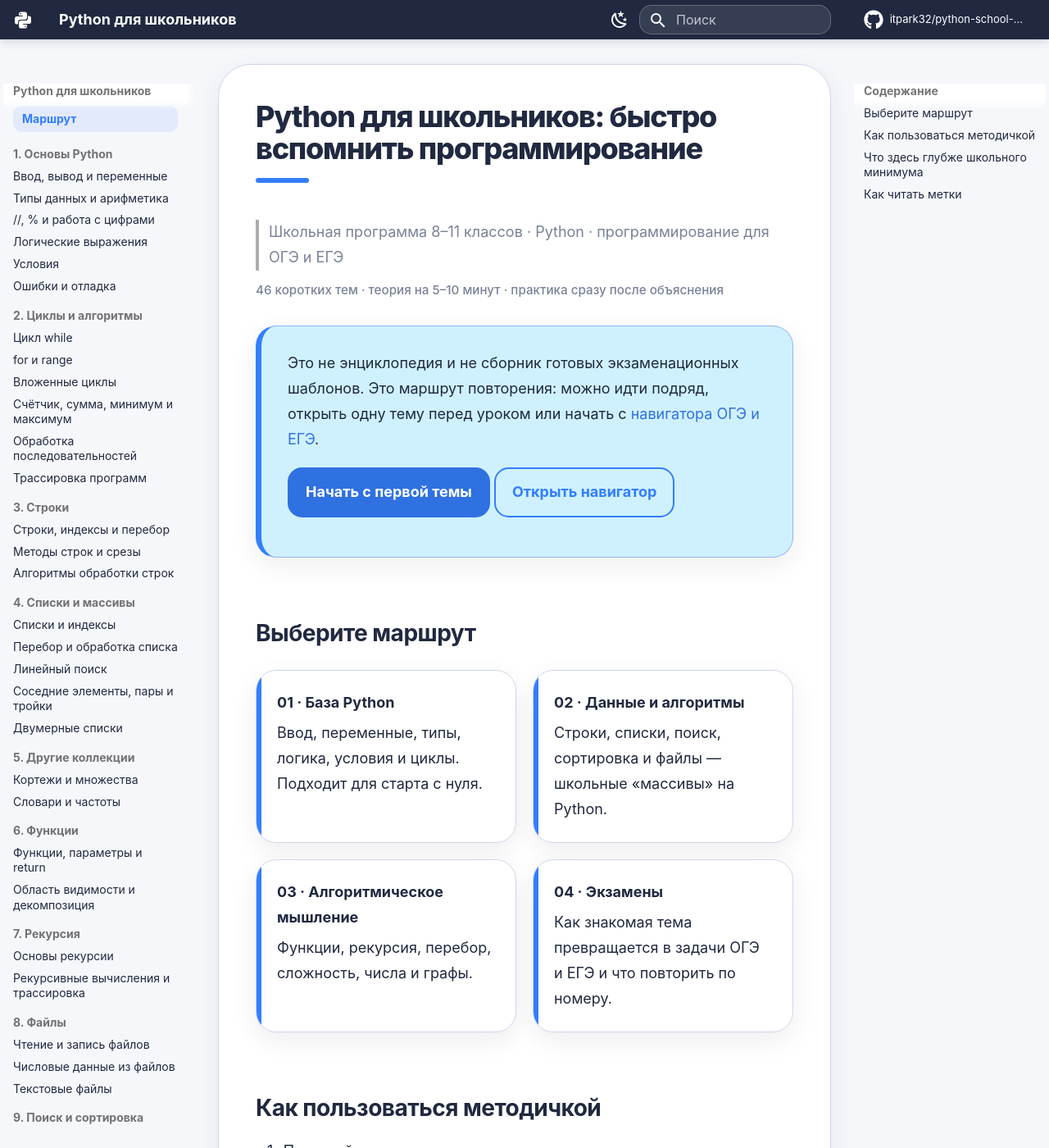
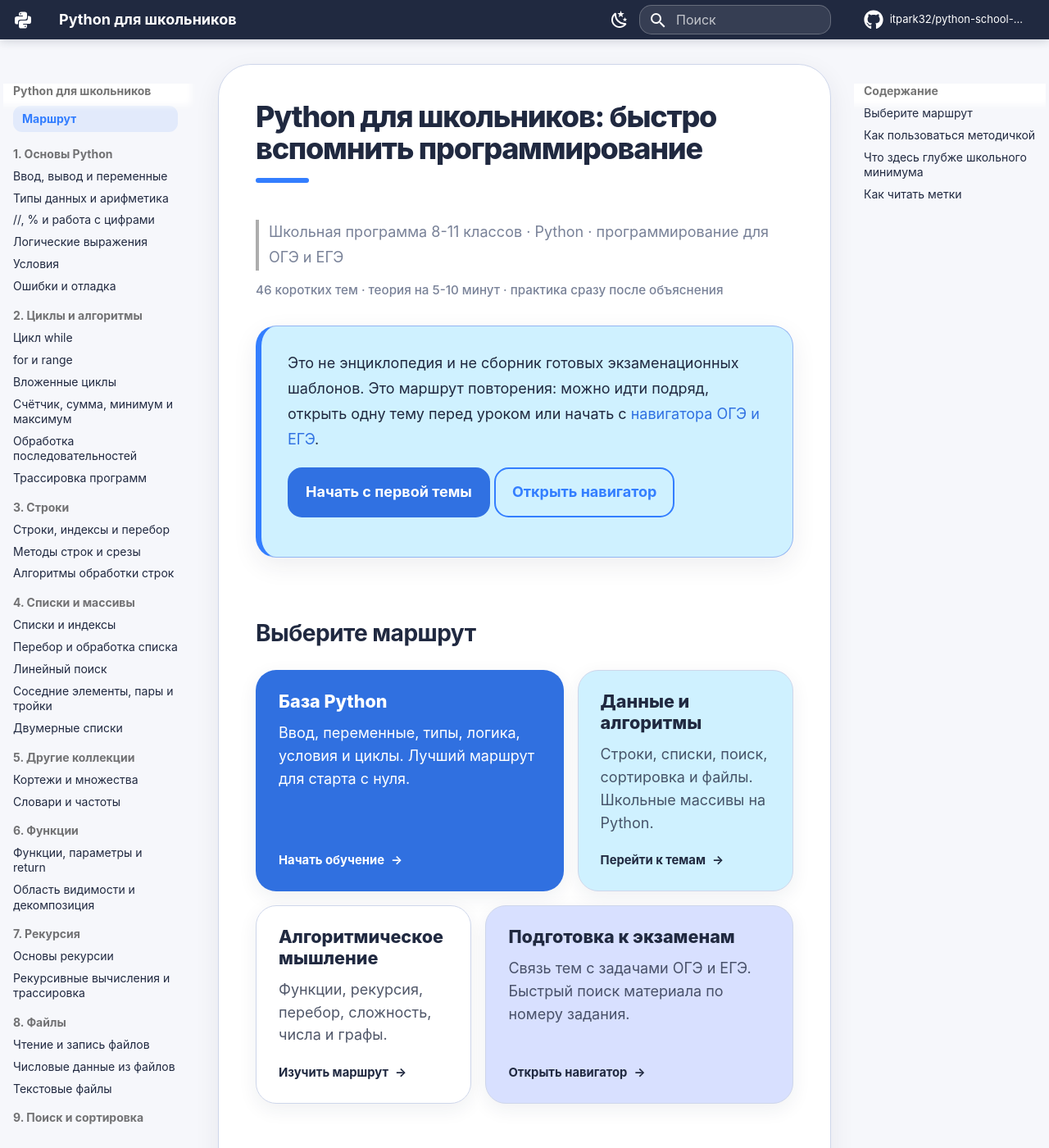
Before and after one commit to itpark32/python-school-metodichka, an MkDocs documentation site: the page built from docs/index.md, in a window 1280 px wide and 1400 px high. Shown: the whole window at 82% size. Built offline with MkDocs 1.6.1 and Material for MkDocs 9.7.7, drawn with Linux system fonts in a browser that asks for light colours; comment, search, counter and statistics services are not loaded; some of the changed text lies outside the part shown.

Commit message:
Переработать карточки маршрутов

```diff
--- a/docs/index.md
+++ b/docs/index.md
@@ -1,8 +1,8 @@
 # Python для школьников: быстро вспомнить программирование
 
-> Школьная программа 8–11 классов · Python · программирование для ОГЭ и ЕГЭ
+> Школьная программа 8-11 классов · Python · программирование для ОГЭ и ЕГЭ
 
-<p class="reading-time">46 коротких тем · теория на 5–10 минут · практика сразу после объяснения</p>
+<p class="reading-time">46 коротких тем · теория на 5-10 минут · практика сразу после объяснения</p>
 
 <div class="route-card" markdown>
 
@@ -16,10 +16,26 @@
 ## Выберите маршрут
 
 <div class="topic-grid">
-  <div class="topic-card"><strong>01 · База Python</strong>Ввод, переменные, типы, логика, условия и циклы. Подходит для старта с нуля.</div>
-  <div class="topic-card"><strong>02 · Данные и алгоритмы</strong>Строки, списки, поиск, сортировка и файлы — школьные «массивы» на Python.</div>
-  <div class="topic-card"><strong>03 · Алгоритмическое мышление</strong>Функции, рекурсия, перебор, сложность, числа и графы.</div>
-  <div class="topic-card"><strong>04 · Экзамены</strong>Как знакомая тема превращается в задачи ОГЭ и ЕГЭ и что повторить по номеру.</div>
+  <a class="topic-card topic-card--primary" href="basics/input-output-variables/">
+    <strong>База Python</strong>
+    <span>Ввод, переменные, типы, логика, условия и циклы. Лучший маршрут для старта с нуля.</span>
+    <span class="topic-card__action">Начать обучение <span aria-hidden="true">→</span></span>
+  </a>
+  <a class="topic-card topic-card--algorithms" href="strings/basics/">
+    <strong>Данные и алгоритмы</strong>
+    <span>Строки, списки, поиск, сортировка и файлы. Школьные массивы на Python.</span>
+    <span class="topic-card__action">Перейти к темам <span aria-hidden="true">→</span></span>
+  </a>
+  <a class="topic-card topic-card--thinking" href="functions/basics/">
+    <strong>Алгоритмическое мышление</strong>
+    <span>Функции, рекурсия, перебор, сложность, числа и графы.</span>
+    <span class="topic-card__action">Изучить маршрут <span aria-hidden="true">→</span></span>
+  </a>
+  <a class="topic-card topic-card--exams" href="exams/navigator/">
+    <strong>Подготовка к экзаменам</strong>
+    <span>Связь тем с задачами ОГЭ и ЕГЭ. Быстрый поиск материала по номеру задания.</span>
+    <span class="topic-card__action">Открыть навигатор <span aria-hidden="true">→</span></span>
+  </a>
 </div>
 
 ## Как пользоваться методичкой
@@ -36,12 +52,12 @@
 
 ## Что здесь глубже школьного минимума
 
-Мы показываем нормальный Python: функции, несколько файлов, исключения, классы и `dataclass`. Но не уходим в веб-разработку, базы данных, ботов и промышленную архитектуру — внимание остаётся на школьных алгоритмах.
+Мы показываем нормальный Python: функции, несколько файлов, исключения, классы и `dataclass`. Но не уходим в веб-разработку, базы данных, ботов и промышленную архитектуру. Внимание остаётся на школьных алгоритмах.
 
 ## Как читать метки
 
 <div class="tags">
-  <span class="tag">8 класс</span><span class="tag">9 класс</span><span class="tag">10–11 класс</span><span class="tag tag--oge">ОГЭ</span><span class="tag tag--ege">ЕГЭ</span><span class="tag tag--plus">Python+</span>
+  <span class="tag">8 класс</span><span class="tag">9 класс</span><span class="tag">10-11 класс</span><span class="tag tag--oge">ОГЭ</span><span class="tag tag--ege">ЕГЭ</span><span class="tag tag--plus">Python+</span>
 </div>
 
 Метки показывают не строгую границу программы, а удобную точку входа. Нумерация экзаменационных заданий может меняться; на страницах экзаменов отдельно отмечены утверждённая модель 2026 года и проекты ФИПИ 2027 года.
--- a/docs/stylesheets/extra.css
+++ b/docs/stylesheets/extra.css
@@ -46,6 +46,12 @@
   --card-border: var(--color-border);
   --card-radius: var(--itpark-radius);
   --card-shadow: var(--itpark-shadow);
+  --topic-primary-bg: color-mix(in srgb, var(--itpark-accent) 84%, var(--itpark-dark));
+  --topic-primary-fg: var(--itpark-white);
+  --topic-algorithms-bg: color-mix(in srgb, var(--itpark-blue-light) 62%, var(--itpark-white));
+  --topic-thinking-bg: var(--itpark-white);
+  --topic-exams-bg: color-mix(in srgb, var(--itpark-violet) 42%, var(--itpark-white));
+  --topic-card-fg: var(--itpark-dark);
   --button-bg: var(--color-link);
   --button-bg-hover: var(--color-link-hover);
   --button-fg: var(--color-on-primary);
@@ -86,6 +92,14 @@
   --color-on-code: #f4f7ff;
   --color-inline-code: #2b3857;
   --nav-active-bg: rgb(112 165 255 / 14%);
+  --card-bg: var(--color-surface);
+  --card-border: var(--color-border);
+  --topic-primary-bg: color-mix(in srgb, var(--itpark-accent) 84%, #171d2e);
+  --topic-primary-fg: #f8faff;
+  --topic-algorithms-bg: #243653;
+  --topic-thinking-bg: #202940;
+  --topic-exams-bg: #30385c;
+  --topic-card-fg: #f4f7ff;
   --itpark-shadow: 0 0.5rem 1.5rem rgb(0 0 0 / 18%);
   --itpark-shadow-hover: 0 0.75rem 2rem rgb(0 0 0 / 28%);
   --md-primary-fg-color: var(--itpark-dark);
@@ -173,24 +187,69 @@ body {
 }
 .route-card p:first-child { margin-top: 0; }
 
-.topic-grid { display: grid; grid-template-columns: repeat(2, minmax(0, 1fr)); gap: 1rem; margin: 1.25rem 0 2rem; }
+.topic-grid {
+  display: grid;
+  grid-template-columns: repeat(12, minmax(0, 1fr));
+  gap: 0.85rem;
+  margin: 1.25rem 0 2rem;
+}
 .topic-card {
   position: relative;
-  padding: 1.2rem 1.25rem;
+  display: flex;
+  grid-column: span 6;
+  flex-direction: column;
+  min-height: 10.5rem;
+  padding: 1.25rem 1.35rem 1.15rem;
   overflow: hidden;
   border: 1px solid var(--card-border);
   border-radius: var(--card-radius);
   background: var(--card-bg);
-  box-shadow: var(--card-shadow);
+  box-shadow: 0 0.35rem 1.15rem rgb(32 41 64 / 7%);
+  color: var(--topic-card-fg);
+  text-decoration: none;
   transition: transform 180ms ease, box-shadow 180ms ease, border-color 180ms ease;
 }
-.topic-card::before { position: absolute; inset: 0 auto 0 0; width: 0.3rem; background: var(--color-primary); content: ""; }
+.topic-card:nth-child(1),
+.topic-card:nth-child(4) { grid-column: span 7; }
+.topic-card:nth-child(2),
+.topic-card:nth-child(3) { grid-column: span 5; }
+.topic-card--primary { border-color: transparent; background: var(--topic-primary-bg); color: var(--topic-primary-fg); }
+.topic-card--algorithms { background: var(--topic-algorithms-bg); }
+.topic-card--thinking { background: var(--topic-thinking-bg); }
+.topic-card--exams { background: var(--topic-exams-bg); }
+.md-typeset a.topic-card { color: var(--topic-card-fg); text-decoration: none; }
+.md-typeset a.topic-card--primary { color: var(--topic-primary-fg); }
 .topic-card:hover {
-  transform: translateY(-0.12rem);
+  transform: translateY(-0.16rem);
   border-color: color-mix(in srgb, var(--color-primary) 44%, var(--color-border));
-  box-shadow: var(--itpark-shadow-hover);
+  box-shadow: 0 0.75rem 1.8rem rgb(32 41 64 / 14%);
+  color: var(--topic-card-fg);
+  text-decoration: none;
 }
-.topic-card strong { display: block; margin-bottom: 0.3rem; color: var(--color-text); }
+.md-typeset a.topic-card:hover { color: var(--topic-card-fg); text-decoration: none; }
+.md-typeset a.topic-card--primary:hover { border-color: transparent; color: var(--topic-primary-fg); }
+.topic-card strong {
+  display: block;
+  margin-bottom: 0.55rem;
+  color: inherit;
+  font-size: 1.08rem;
+  font-weight: 800;
+  line-height: 1.2;
+}
+.topic-card > span:not(.topic-card__action) { max-width: 38ch; color: inherit; line-height: 1.55; opacity: 0.78; }
+.topic-card--primary > span:not(.topic-card__action) { opacity: 1; }
+.topic-card__action {
+  display: inline-flex;
+  align-items: center;
+  gap: 0.4rem;
+  margin-top: auto;
+  padding-top: 1rem;
+  color: inherit;
+  font-size: 0.74rem;
+  font-weight: 750;
+}
+.topic-card__action span { transition: transform 160ms ease; }
+.topic-card:hover .topic-card__action span { transform: translateX(0.18rem); }
 
 .tags { display: flex; flex-wrap: wrap; gap: 0.42rem; margin: 0.8rem 0 1.3rem; }
 .tag {
@@ -344,7 +403,12 @@ body {
   }
   .md-typeset { font-size: 0.84rem; }
   .md-typeset h1 { font-size: 1.8rem; }
-  .topic-grid { grid-template-columns: 1fr; }
+  .topic-grid { grid-template-columns: 1fr; gap: 0.7rem; }
+  .topic-card,
+  .topic-card:nth-child(1),
+  .topic-card:nth-child(2),
+  .topic-card:nth-child(3),
+  .topic-card:nth-child(4) { grid-column: 1; min-height: 9.5rem; }
   .route-card { padding: 1.1rem; }
   .topic-nav { flex-direction: column; }
   .topic-nav a,
```
